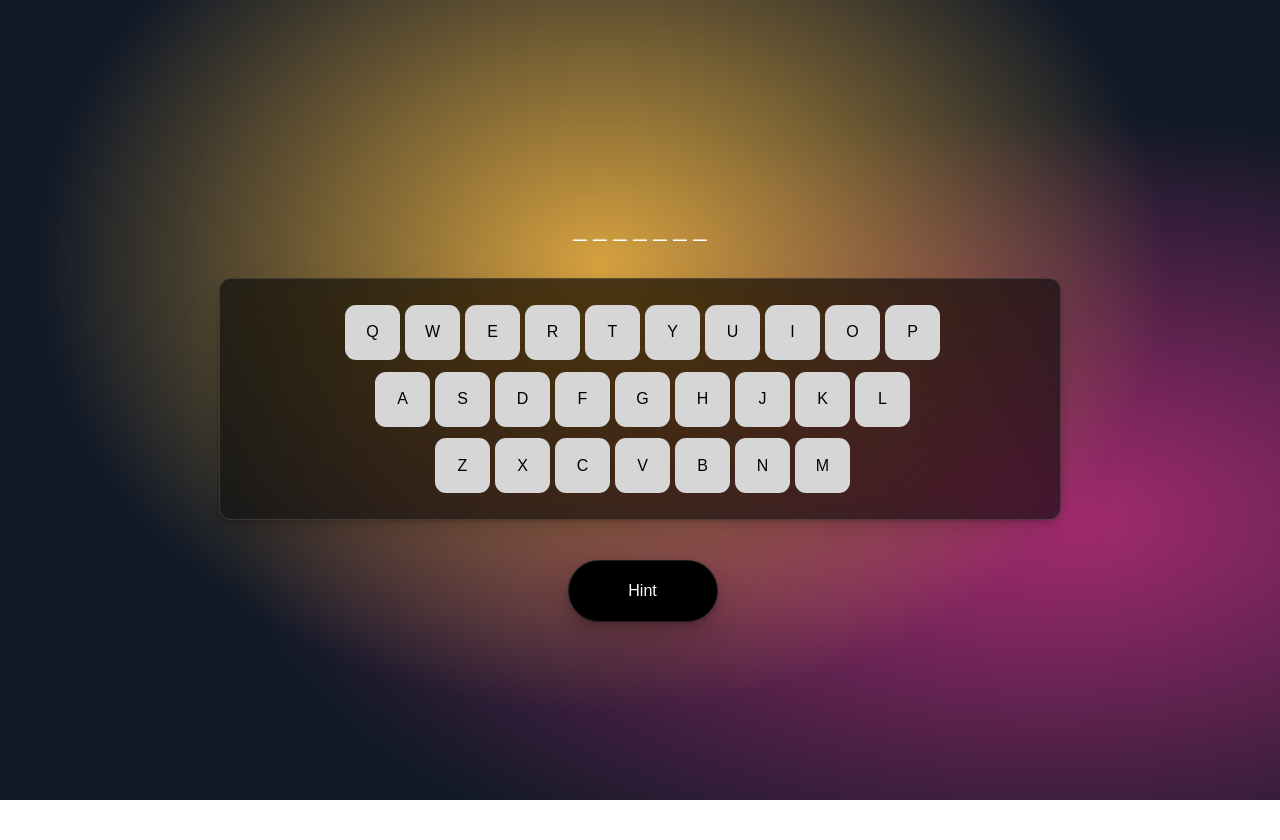
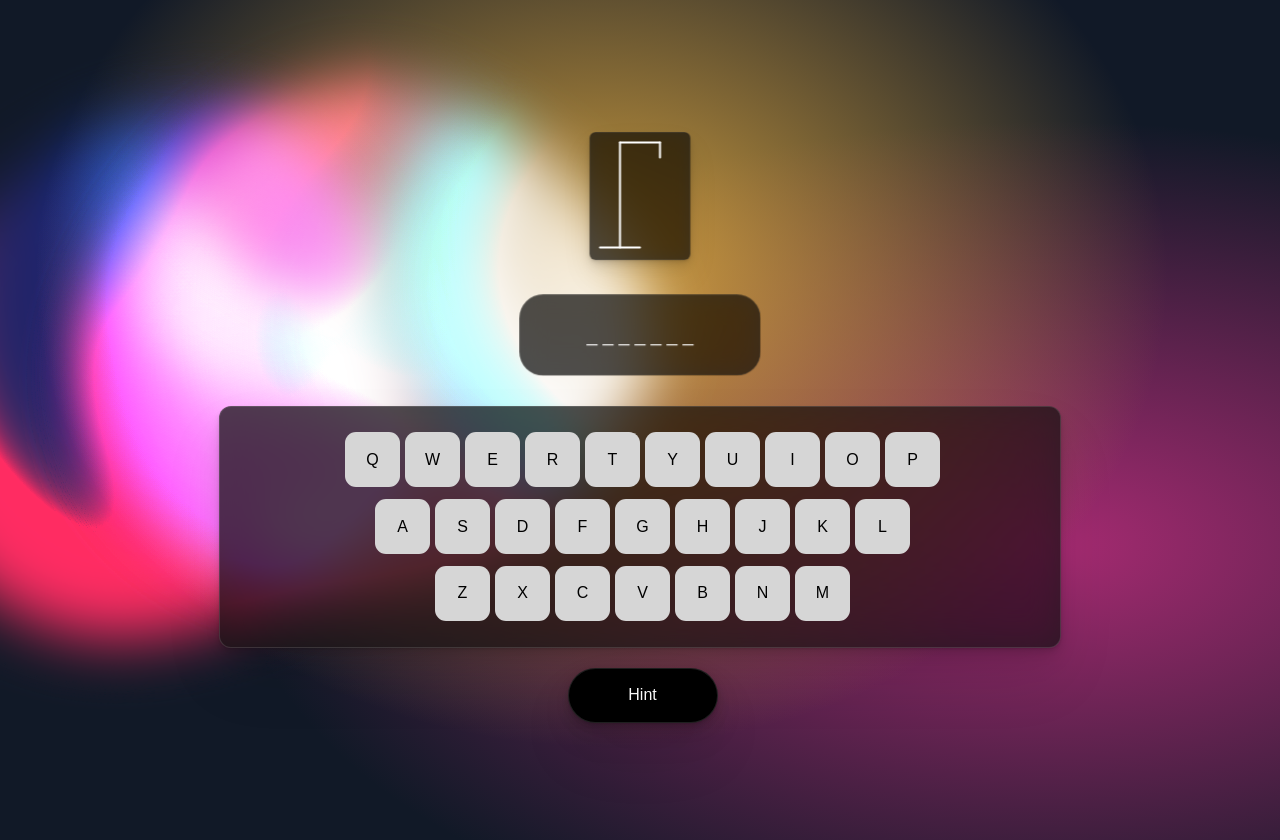
Before and after one commit to JTZ18/hangman, a React (Vite) app: page / in a window 1280 px wide. Before the commit the page ends 800 px from the top, so only its background shows below. Built offline with nearby package versions, Linux system fonts and the light colour scheme.

Commit message:
update app: add stickman hangman and background animation

```diff
--- a/package.json
+++ b/package.json
@@ -10,7 +10,8 @@
   "dependencies": {
     "axios": "^0.27.2",
     "react": "^18.0.0",
-    "react-dom": "^18.0.0"
+    "react-dom": "^18.0.0",
+    "styled-components": "^5.3.5"
   },
   "devDependencies": {
     "@types/react": "^18.0.0",
--- a/src/App.css
+++ b/src/App.css
@@ -1,14 +1,20 @@
 .Container {
   background-color: #111927;
+	-webkit-animation: gradient 15s ease infinite;
+	        animation: gradient 15s ease infinite;
   background-image:
       radial-gradient(at 47% 33%, hsl(39.47, 64%, 54%) 0, transparent 59%),
       radial-gradient(at 82% 65%, hsl(325.51, 59%, 41%) 0, transparent 55%);
+  background-position: 0% 50%;
   display: flex;
   flex-direction: column;
   align-items: center;
   justify-content: center;
+  height: 100%;
+  padding: 20px 0px;
+  width: 100vw;
   height: 100vh;
-  width: 100vw;
+  overflow: hidden;
 }
 
 .keyboard {
@@ -73,6 +79,14 @@ button:hover {
   align-items: center;
   width: 300px;
   height: 100px;
+  backdrop-filter: blur(16px) saturate(180%);
+  -webkit-backdrop-filter: blur(16px) saturate(180%);
+  background-color: rgba(20, 20, 20, 0.75);
+  border-radius: 30px;
+  border: 1px solid rgba(255, 255, 255, 0.125);
+  margin-bottom: 20px;
+  margin-top: -40px;
+  transform: scale(0.8);
 
 }
 
@@ -103,14 +117,13 @@ button:hover {
   border: none;
   border-radius: 32px;
   color: white;
-  padding: 30px 32px;
+  padding: 25px 32px;
   width: 150px;
   text-align: center;
   text-decoration: none;
   display: flex;
   justify-content: center;
   align-items: center;
-  margin-top: 20px;
   font-size: 16px;
     border: 1px solid rgba(255, 255, 255, 0.125);
   box-shadow: 0 1px 2px rgba(0,0,0,0.07),
@@ -129,7 +142,8 @@ button:hover {
 
 .hint {
   color: white;
-  padding: 30px 32px;
+  padding: 20px 32px;
+  margin-bottom: 10px;
   width: 200px;
   border-radius: 32px;
   text-align: center;
@@ -146,6 +160,13 @@ button:hover {
   0 16px 32px rgba(0,0,0,0.07),
   0 32px 64px rgba(0,0,0,0.07);
   transition: all 250ms cubic-bezier(0.25, 0.46, 0.45, 0.94) 0s;
+}
+
+.figure-container {
+  fill: transparent;
+  stroke: #fff;
+  stroke-width: 4px;
+  stroke-linecap: round;
 }
 
 
--- a/src/App.jsx
+++ b/src/App.jsx
@@ -2,6 +2,9 @@ import { useState, useEffect } from 'react'
 import logo from './logo.svg'
 import './App.css'
 import axios from 'axios';
+import Figure from './components/Figure.jsx'
+import styled from 'styled-components'
+import BlobAnimation from './components/BlobAnimation.jsx'
 
 
 function App() {
@@ -75,9 +78,25 @@ function App() {
     }
   }, [loseStatus]);
 
+  useEffect(() => {
+    setMaskedWord(() => {
+      return word.split('').map(letter =>
+        correctGuesses.includes(letter) ? letter : "_").join(" ");
+    })
+  }, [word]);
+
 
   return (
     <div className="Container">
+
+      <BlobWrapper>
+        <BlobAnimation />
+      </BlobWrapper>
+
+      <FigureWrap>
+        <Figure triesLeft={triesLeft} />
+      </FigureWrap>
+
       <div className="word-wrapper">
         {!loseStatus && <p className="word">{maskedWord}</p>}
         {loseStatus && <p className="word">{word}</p>}
@@ -115,3 +134,24 @@ function App() {
 }
 
 export default App
+
+const BlobWrapper = styled.div`
+  position: relative;
+  top: -30px;
+  left: -700px;
+`
+const FigureWrap = styled.div`
+  backdrop-filter: blur(16px) saturate(180%);
+  -webkit-backdrop-filter: blur(16px) saturate(180%);
+  background-color: rgba(20, 20, 20, 0.75);
+  border-radius: 12px;
+  border: 1px solid rgba(255, 255, 255, 0.125);
+  box-shadow: 0 1px 2px rgba(0,0,0,0.07),
+  0 2px 4px rgba(0,0,0,0.07),
+  0 4px 8px rgba(0,0,0,0.07),
+  0 8px 16px rgba(0,0,0,0.07),
+  0 16px 32px rgba(0,0,0,0.07),
+  0 32px 64px rgba(0,0,0,0.07);
+  transform: scale(0.5);
+  margin-top: -50px;
+`
--- /dev/null
+++ b/src/components/BlobAnimation.jsx
@@ -0,0 +1,64 @@
+import styled, { keyframes } from "styled-components";
+
+export default function BlobAnimation() {
+  return (
+    <>
+      <Blob />
+      <Blob2 />
+    </>
+  );
+}
+const move = keyframes`
+  from {
+    transform: translate(0px, -50px) rotate(-90deg);
+    border-radius: 24% 76% 35% 65% / 27% 36% 64% 73%;
+    }
+
+  to {
+    transform: translate(500px, 100px) rotate(-10deg);
+    border-radius: 76% 24% 33% 67% / 68% 55% 45% 32%;
+    }
+`;
+
+const move2 = keyframes`
+  from {
+    transform: translate(-200px, 0px) rotate(-90deg);
+    border-radius: 51% 49% 58% 42% / 34% 78% 22% 66%;
+  }
+
+  to {
+    transform: translate(400px, 100px) rotate(-120deg);
+    border-radius: 22% 78% 73% 27% / 67% 31% 69% 33% ;
+    }
+`;
+
+const Blob = styled.div`
+  position: absolute;
+  width: 500px;
+  height: 500px;
+  background: linear-gradient(
+    180deg,
+    rgba(47, 184, 255, 0.42) 31.77%,
+    #9eecd9 100%
+  );
+  mix-blend-mode: color-dodge;
+  animation: ${move} 25s infinite alternate;
+  transition: 1s cubic-bezier(0.075, 0.82, 0.165, 1);
+  width: 520px;
+    height: 520px;
+    filter: blur(30px);
+    box-shadow: inset 0 0 0 0.5px rgba(255, 255, 255, 0.6),
+      inset 100px 100px 0 0px #fa709a, inset 200px 200px 0 0px #784ba0,
+      inset 300px 300px 0 0px #2b86c5;
+  overflow-x: hidden;
+  overflow-y: hidden;
+`;
+
+const Blob2 = styled(Blob)`
+  background: linear-gradient(
+    180deg,
+    rgba(186, 117, 255, 0.49) 26.56%,
+    #3913b8 100%
+  );
+  animation: ${move2} 30s infinite alternate;
+`;
--- /dev/null
+++ b/src/components/Figure.jsx
@@ -0,0 +1,30 @@
+import React from 'react'
+
+function Figure({triesLeft}) {
+
+  return (
+    <svg height="250"width="200" className="figure-container">
+    {/* Rod */}
+    <line x1="60"y1="20"x2="140"y2="20"s />
+    <line x1="140"y1="20"x2="140"y2="50"s />
+    <line x1="60"y1="20"x2="60"y2="230"s />
+    <line x1="20"y1="230"x2="100"y2="230"/>
+
+    {/* Head */}
+    {triesLeft < 6 && <circle cx="140"cy="70"r="20"/>}
+
+    {/* Body */}
+    {triesLeft < 5 && <line x1="140"y1="90"x2="140"y2="150"/>}
+
+    {/* Arms */}
+    {triesLeft < 4 && <line x1="140"y1="120"x2="120"y2="100"/>}
+    {triesLeft < 3 && <line x1="140"y1="120"x2="160"y2="100"/>}
+
+    {/* Legs */}
+    {triesLeft < 2 && <line x1="140"y1="150"x2="120"y2="180"/>}
+    {triesLeft < 1 && <line x1="140"y1="150"x2="160"y2="180"/>}
+    </svg>
+  )
+}
+
+export default Figure
```
Also changed, not shown: 1 other file (tests, documents, lock files or other folders).
